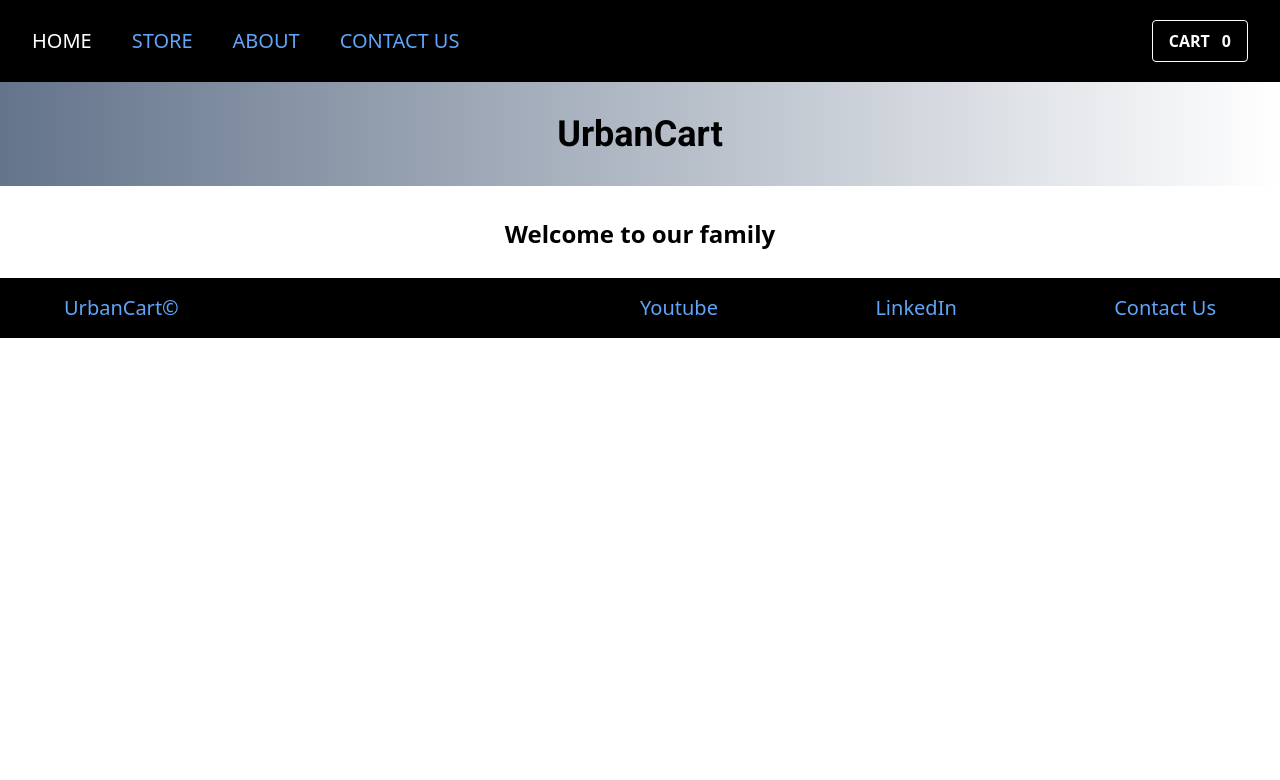
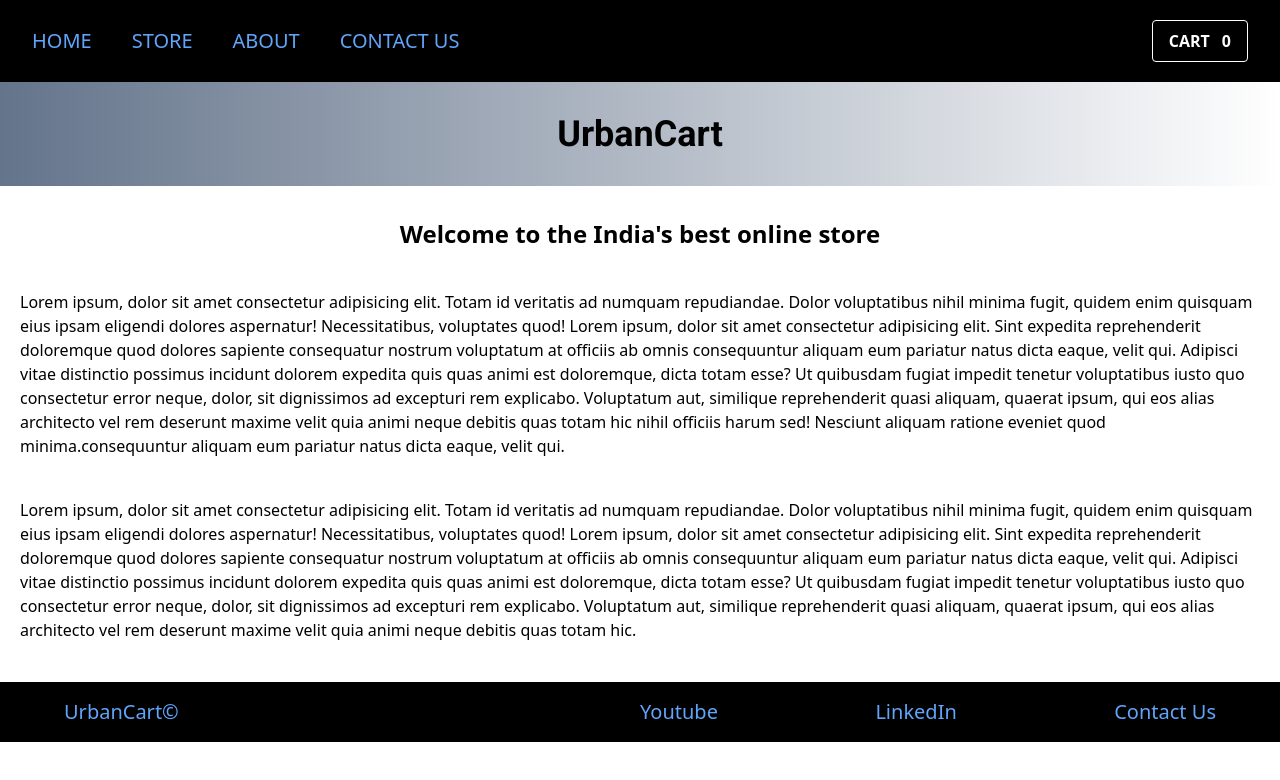
Before and after one commit to sidaswal7/ecom-app, a React (Create React App) app: page / in a window 1280 px wide. Shown: the top 780 px of the page. Built offline with nearby package versions, Linux system fonts and the light colour scheme.

Commit message:
downgraded to router v5

```diff
--- a/package.json
+++ b/package.json
@@ -8,7 +8,7 @@
     "@testing-library/user-event": "^13.5.0",
     "react": "^18.3.1",
     "react-dom": "^18.3.1",
-    "react-router-dom": "^6.23.1",
+    "react-router-dom": "^5.3.4",
     "react-scripts": "5.0.1",
     "web-vitals": "^2.1.4"
   },
@@ -37,6 +37,7 @@
     ]
   },
   "devDependencies": {
+    "@types/react-router-dom": "^5.3.3",
     "tailwindcss": "^3.4.3"
   }
 }
--- a/src/App.js
+++ b/src/App.js
@@ -1,31 +1,41 @@
-import { RouterProvider, createBrowserRouter } from "react-router-dom";
+import { BrowserRouter, Route, Switch } from "react-router-dom";
 import "./App.css";
 import CartProvider from "./store/CartProvider";
-import Root from "./pages/Root";
 import Home from "./pages/Home";
 import Store from "./pages/Store";
 import About from "./pages/About";
 import ErrorPage from "./pages/Error";
 import ContactUs from "./pages/ContactUs";
+import Header from "./components/Header/Header";
+import Footer from "./components/Footer/Footer";
 
-const router = createBrowserRouter([
-  {
-    path: "/",
-    element: <Root />,
-    errorElement:<ErrorPage/>,
-    children: [
-      { path: "/", element: <Home /> },
-      { path: "/store", element: <Store /> },
-      { path: "/about", element: <About /> },
-      { path: "/contact", element: <ContactUs/>}
-    ],
-  },
-]);
 
 function App() {
   return (
     <CartProvider>
-      <RouterProvider router={router} />
+      <BrowserRouter>
+        <Header/>
+        <Switch>
+          <Route path="/" exact>
+            <Home/>
+          </Route>
+          <Route path="/store" exact>
+            <Store/>
+          </Route>
+          <Route path="/about" exact>
+            <About/>
+          </Route>
+          <Route path="/contact">
+            <ContactUs/>
+          </Route>
+          <Route>
+            <ErrorPage/>
+          </Route>
+
+        </Switch>
+
+        <Footer/>
+      </BrowserRouter>
     </CartProvider>
   );
 }
--- a/src/components/Header/Header.js
+++ b/src/components/Header/Header.js
@@ -15,10 +15,17 @@ const Header = ()=>{
 
     return (
 
-        <header className="bg-black text-blue-400 py-5 flex justify-between px-8">
-            { showCart && <Cart onHideCart={hideCartHandler}/>}
-            <Navigation/>
-            <CartButton onShowCart = {showCartHandler}/>
+        <header>
+            <div className="bg-black text-blue-400 py-5 flex justify-between px-8">
+                { showCart && <Cart onHideCart={hideCartHandler}/>}
+                <Navigation/>
+                <CartButton onShowCart = {showCartHandler}/>
+            </div>
+            <h1 className="mb-8 py-8 text-black text-center font-bold text-4xl bg-gradient-to-r from-slate-500 to-white font-robo">
+                UrbanCart
+            </h1>
+
+
         </header>
     )
 }
--- a/src/pages/Home.js
+++ b/src/pages/Home.js
@@ -2,7 +2,37 @@ import React from "react";
 
 const Home = ()=>{
     return <>
-        <h1 className="text-center font-semibold text-2xl ">Welcome to our family</h1>
+        <h1 className="text-center font-semibold text-2xl ">Welcome to the India's best online store</h1>
+        <p className="my-10 px-5">Lorem ipsum, dolor sit amet consectetur adipisicing elit. Totam id
+          veritatis ad numquam repudiandae. Dolor voluptatibus nihil minima
+          fugit, quidem enim quisquam eius ipsam eligendi dolores aspernatur!
+          Necessitatibus, voluptates quod! Lorem ipsum, dolor sit amet
+          consectetur adipisicing elit. Sint expedita reprehenderit doloremque
+          quod dolores sapiente consequatur nostrum voluptatum at officiis ab
+          omnis consequuntur aliquam eum pariatur natus dicta eaque, velit qui.
+          Adipisci vitae distinctio possimus incidunt dolorem expedita quis quas
+          animi est doloremque, dicta totam esse? Ut quibusdam fugiat impedit
+          tenetur voluptatibus iusto quo consectetur error neque, dolor, sit
+          dignissimos ad excepturi rem explicabo. Voluptatum aut, similique
+          reprehenderit quasi aliquam, quaerat ipsum, qui eos alias architecto
+          vel rem deserunt maxime velit quia animi neque debitis quas totam hic
+          nihil officiis harum sed! Nesciunt aliquam ratione eveniet quod
+          minima.consequuntur aliquam eum pariatur natus dicta eaque, velit qui.</p>
+          <p className="px-5 mb-10">
+          Lorem ipsum, dolor sit amet consectetur adipisicing elit. Totam id
+          veritatis ad numquam repudiandae. Dolor voluptatibus nihil minima
+          fugit, quidem enim quisquam eius ipsam eligendi dolores aspernatur!
+          Necessitatibus, voluptates quod! Lorem ipsum, dolor sit amet
+          consectetur adipisicing elit. Sint expedita reprehenderit doloremque
+          quod dolores sapiente consequatur nostrum voluptatum at officiis ab
+          omnis consequuntur aliquam eum pariatur natus dicta eaque, velit qui.
+          Adipisci vitae distinctio possimus incidunt dolorem expedita quis quas
+          animi est doloremque, dicta totam esse? Ut quibusdam fugiat impedit
+          tenetur voluptatibus iusto quo consectetur error neque, dolor, sit
+          dignissimos ad excepturi rem explicabo. Voluptatum aut, similique
+          reprehenderit quasi aliquam, quaerat ipsum, qui eos alias architecto
+          vel rem deserunt maxime velit quia animi neque debitis quas totam hic.
+          </p>
     </>
 }
 
```
Also changed, not shown: 1 other file (tests, documents, lock files or other folders).
